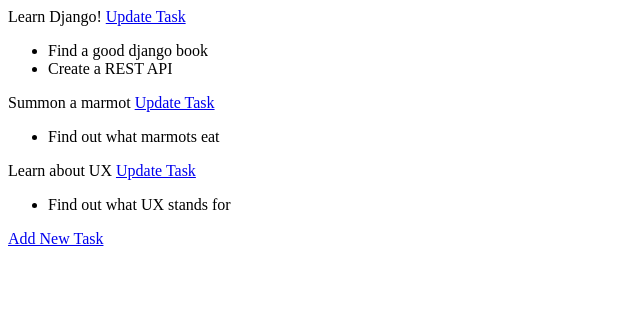
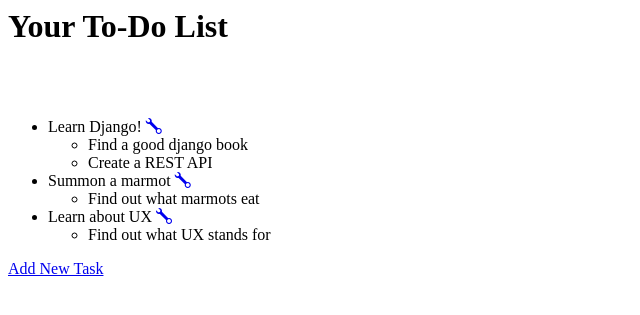
Before and after one commit to jamescrutchley/Django-Site, a Django app: page / in a window 1280 px wide. Shown: the top 315 px of the page, without its empty margins (0-640 px from the left). Run offline with Django 3.2, Linux system fonts and the light colour scheme; data comes from the database, SQL or seed files in the repository; some libraries are stand-ins or nearby versions.

Commit message:
debugging

```diff
--- a/DjangoApp/settings.py
+++ b/DjangoApp/settings.py
@@ -27,7 +27,7 @@ SECRET_KEY = 'django-insecure-gaw$48&!awe^i%w1elop88fho=8)%w#^q#b7^-o&p^b9!_f!-i
 # SECURITY WARNING: don't run with debug turned on in production!
 DEBUG = True
 
-ALLOWED_HOSTS = ['194.195.123.128']
+ALLOWED_HOSTS = ['194.195.123.128','127.0.0.1']
 
 
 # Application definition
--- a/DjangoApp/urls.py
+++ b/DjangoApp/urls.py
@@ -16,6 +16,7 @@ Including another URLconf
 from django.contrib import admin
 from django.urls import path, include
 
+
 urlpatterns = [
     path('admin/',admin.site.urls),
     path('test/',include('testapp.urls')),
--- a/todo/templates/todo/add_subtask.html
+++ b/todo/templates/todo/add_subtask.html
@@ -6,6 +6,9 @@
     <title>Document</title>
 </head>
 <body>
+
+    <h1>Add a Subtask</h1><br><br>
+
     Add Subtask to {{task}}: <br>
     <form method="POST" action="">
         {% csrf_token %}
--- a/todo/templates/todo/add_task.html
+++ b/todo/templates/todo/add_task.html
@@ -6,6 +6,8 @@
     <title>Document</title>
 </head>
 <body>
+
+    <h1>Add A Task</h1><br><br>
 
     <form method="POST" action="">
         {% csrf_token %}
--- a/todo/templates/todo/subtaskform.html
+++ b/todo/templates/todo/subtaskform.html
@@ -6,9 +6,12 @@
     <title>Document</title>
 </head>
 <body>
+
+    <h1>??</h1><br><br>
+
     <div id="addsubtaskformdiv" style="display: none;">
         <p>Add Subtask</p>
-        <form id='add-subtaskform' method="POST" action="{% url 'task:add-subtask' task.id %}">
+        <form id='add-subtaskform' method="POST" action="{% url 'todo:add-subtask' task.id %}">
             Title: <input type="text" name="title">
             Completed: <input type="checkbox" name="completed">
             <input type="add-subtaskform" type="submit" name="Add Subtask">
--- a/todo/templates/todo/task_list.html
+++ b/todo/templates/todo/task_list.html
@@ -3,17 +3,24 @@
     <meta charset="UTF-8">
     <meta http-equiv="X-UA-Compatible" content="IE=edge">
     <meta name="viewport" content="width=device-width, initial-scale=1.0">
+    <link rel="stylesheet" href="https://cdn.jsdelivr.net/npm/bootstrap-icons@1.3.0/font/bootstrap-icons.css">
     <title>Document</title>
 </head>
 <body>
+
+    <h1>Your To-Do List</h1><br><br>
+<ul>
     {% for task in task_list %}
-        {{task}} <a href="{% url 'task:edit-task' task.id %}">Update Task</a><br>
+
+        <li>{{task}} <a href="{% url 'todo:edit-task' task.id %}"><i class="bi bi-wrench"></i></a><br></li>
         <ul>
             {% for subtask in task.subtask_set.all %}
                 <li>{{subtask}}</li>
             {% endfor %}
         </ul>
     {% endfor %}
-    <a href="{% url 'task:add-task' %}">Add New Task</a>
+</ul>
+    <a href="{% url 'todo:add-task' %}">Add New Task</a>
+
 </body>
 </html>
--- a/todo/views.py
+++ b/todo/views.py
@@ -18,7 +18,7 @@ def add_task(request):
         if form.is_valid():
             form.save()
             return HttpResponseRedirect("/")
-        return render(request, "task/add_task.html", {'form':form,})
+    return render(request, "todo/add_task.html", {'form':form,})
 
 def edit_task(request,pk):
     task = Task.objects.get(pk=pk)
@@ -27,7 +27,7 @@ def edit_task(request,pk):
         if form.is_valid():
             form.save()
             return HttpResponseRedirect("/")
-        return render(request, "task/edit_task.html", {'form':form, 'task':task,})
+    return render(request, "todo/edit_task.html", {'form':form, 'task':task,})
 
 def add_subtask(request,pk):
     task = Task.objects.get(pk=pk)
@@ -39,7 +39,7 @@ def add_subtask(request,pk):
             subtask.task = task
             form.save()
             return HttpResponseRedirect(f"/edit-task/{subtask.task.id}/")
-        return render(request, "task/add_subtask.html", {'form':form, 'task':task,})
+    return render(request, "todo/add_subtask.html", {'form':form, 'task':task,})
 
 
 def edit_subtask(request,pk):
@@ -51,4 +51,4 @@ def edit_subtask(request,pk):
         else:
             subtask.completed = False
         subtask.save()
-        return HttpResponseRedirect(f'/edit-task/{subtask.task.id}/')
+    return HttpResponseRedirect(f'/edit-task/{subtask.task.id}/')
```
Also changed, not shown: todo/templates/todo/edit_task.html (+8 -4 lines).
